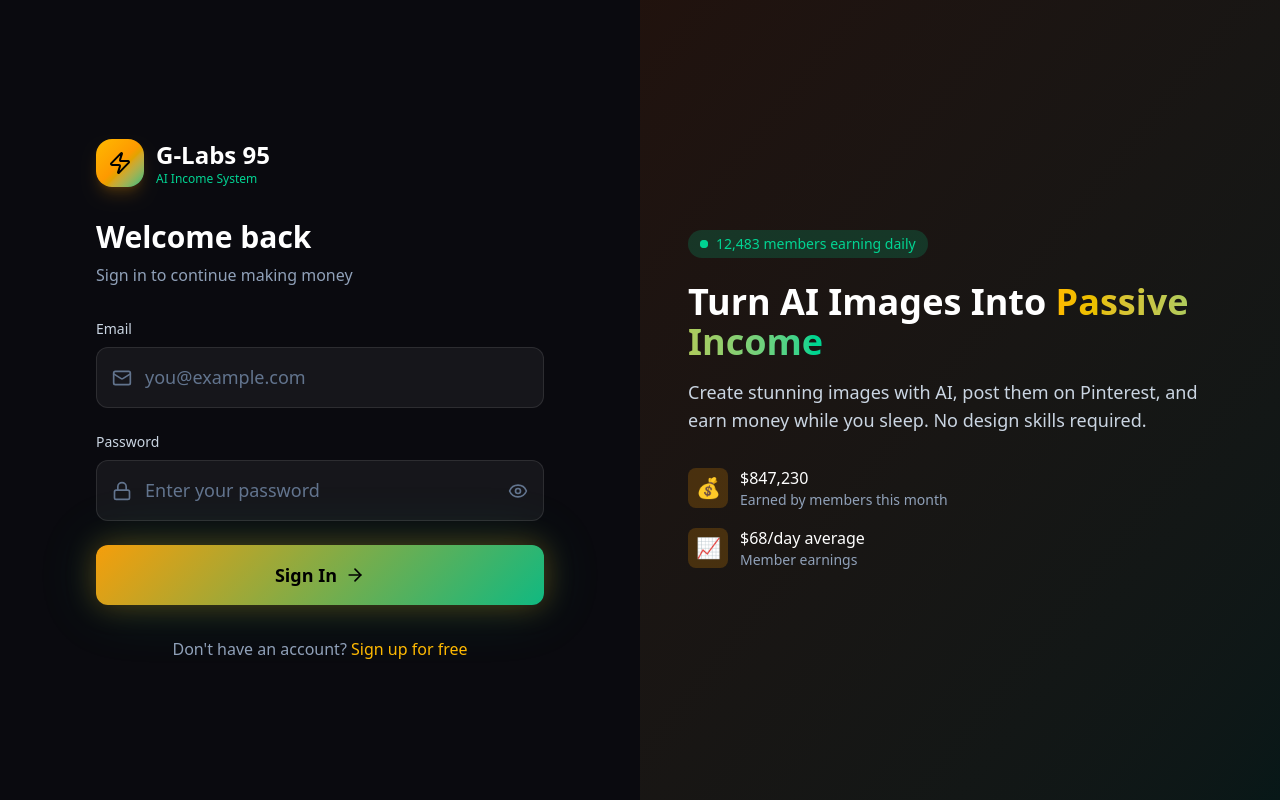
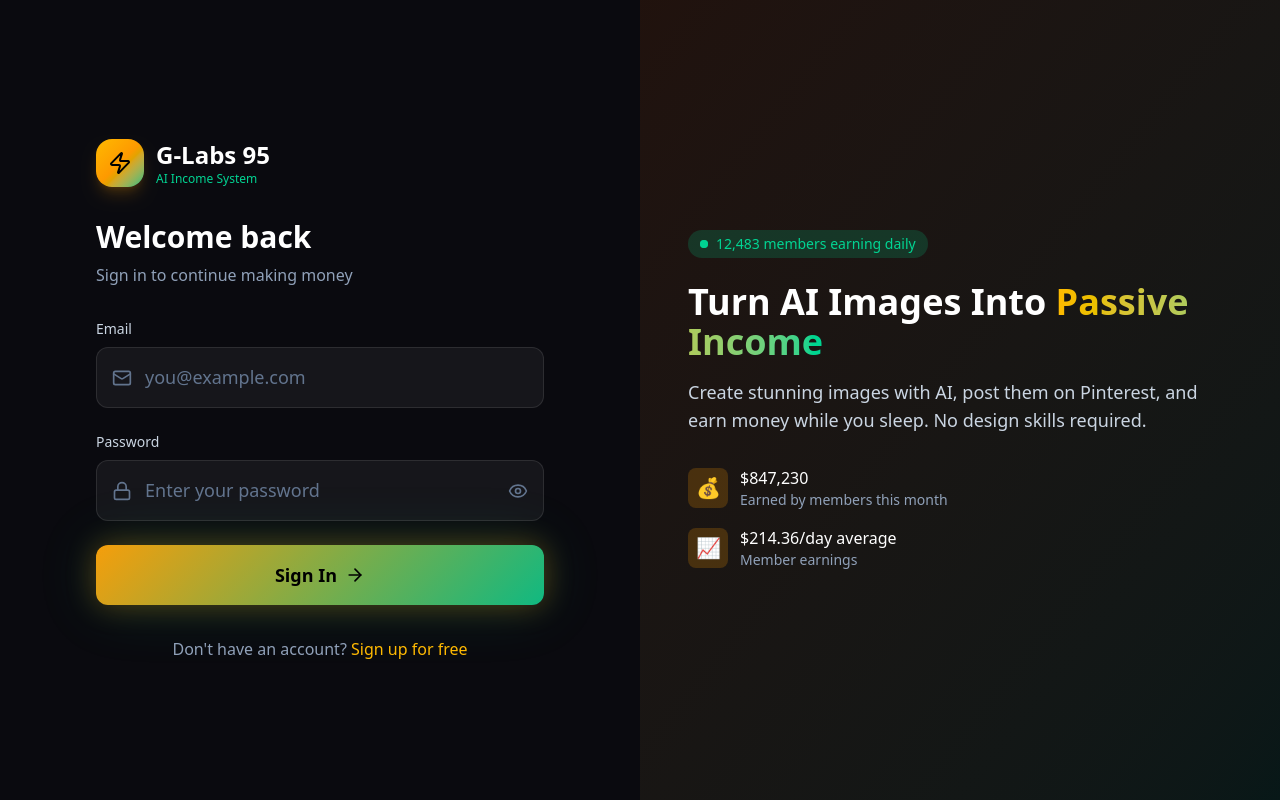
Before and after one commit to neoai2020/glabs25, a Next.js app: page /login in a window 1280 px wide. Built offline with nearby package versions, Linux system fonts and the light colour scheme; no server answers.

Commit message:
Update average earnings to $214.36 across all pages

```diff
--- a/src/app/docs-help/page.tsx
+++ b/src/app/docs-help/page.tsx
@@ -18,7 +18,7 @@ const faqs = [
   },
   {
     q: "How much can I realistically earn?",
-    a: "Our average member earns about $68/day from Pinterest alone. Top earners make $300-500/day. It depends on how many images you publish and which niches you choose."
+    a: "Our average member earns about $214.36/day. Top earners make $500-1,000/day. It depends on how consistently you follow our system."
   },
   {
     q: "Which platform should I start with?",
--- a/src/app/image-forge/page.tsx
+++ b/src/app/image-forge/page.tsx
@@ -74,7 +74,7 @@ const niches = [
     id: "fitness",
     name: "Health & Fitness",
     icon: Dumbbell,
-    earnings: "$68/day avg",
+    earnings: "$98/day avg",
     prompts: [
       "Home gym setup with yoga mat and weights",
       "Healthy meal prep containers with protein and vegetables",
--- a/src/app/launchpad/page.tsx
+++ b/src/app/launchpad/page.tsx
@@ -156,7 +156,7 @@ export default function LaunchpadPage() {
           </div>
           <div className="flex items-center justify-center">
             <div className="text-center">
-              <p className="text-6xl font-bold text-white">$68</p>
+              <p className="text-6xl font-bold text-white">$214</p>
               <p className="text-slate-400">Average daily earnings</p>
               <p className="mt-2 text-emerald-400 font-medium">from Pinterest alone</p>
             </div>
--- a/src/app/login/page.tsx
+++ b/src/app/login/page.tsx
@@ -154,7 +154,7 @@ export default function LoginPage() {
                 <span className="text-xl">📈</span>
               </div>
               <div>
-                <p className="font-medium text-white">$68/day average</p>
+                <p className="font-medium text-white">$214.36/day average</p>
                 <p className="text-sm text-slate-400">Member earnings</p>
               </div>
             </div>
--- a/src/app/page.tsx
+++ b/src/app/page.tsx
@@ -103,7 +103,7 @@ export default function Home() {
               <TrendingUp className="text-amber-400" size={24} />
             </div>
             <div>
-              <p className="text-3xl font-bold text-white">$68</p>
+              <p className="text-3xl font-bold text-white">$214.36</p>
               <p className="text-sm text-slate-400">Average daily earnings</p>
             </div>
           </div>
--- a/src/app/signup/page.tsx
+++ b/src/app/signup/page.tsx
@@ -193,8 +193,8 @@ export default function SignupPage() {
                 <TrendingUp className="text-amber-400" size={24} />
               </div>
               <div>
-                <p className="font-semibold text-white text-lg">$68/Day Average Earnings</p>
-                <p className="text-slate-400">Our members earn an average of $68 per day in passive income</p>
+                <p className="font-semibold text-white text-lg">$214.36/Day Average Earnings</p>
+                <p className="text-slate-400">Our members earn an average of $214.36 per day in passive income</p>
               </div>
             </div>
 
--- a/src/app/social-proof/page.tsx
+++ b/src/app/social-proof/page.tsx
@@ -38,7 +38,7 @@ export default function SocialProofPage() {
         </div>
         <div className="glass-card rounded-2xl p-6">
           <Star className="text-amber-400 fill-amber-400" size={28} />
-          <p className="mt-3 text-3xl font-bold text-white">$68</p>
+          <p className="mt-3 text-3xl font-bold text-white">$214.36</p>
           <p className="text-sm text-slate-400">Avg daily earnings</p>
         </div>
       </div>
```
